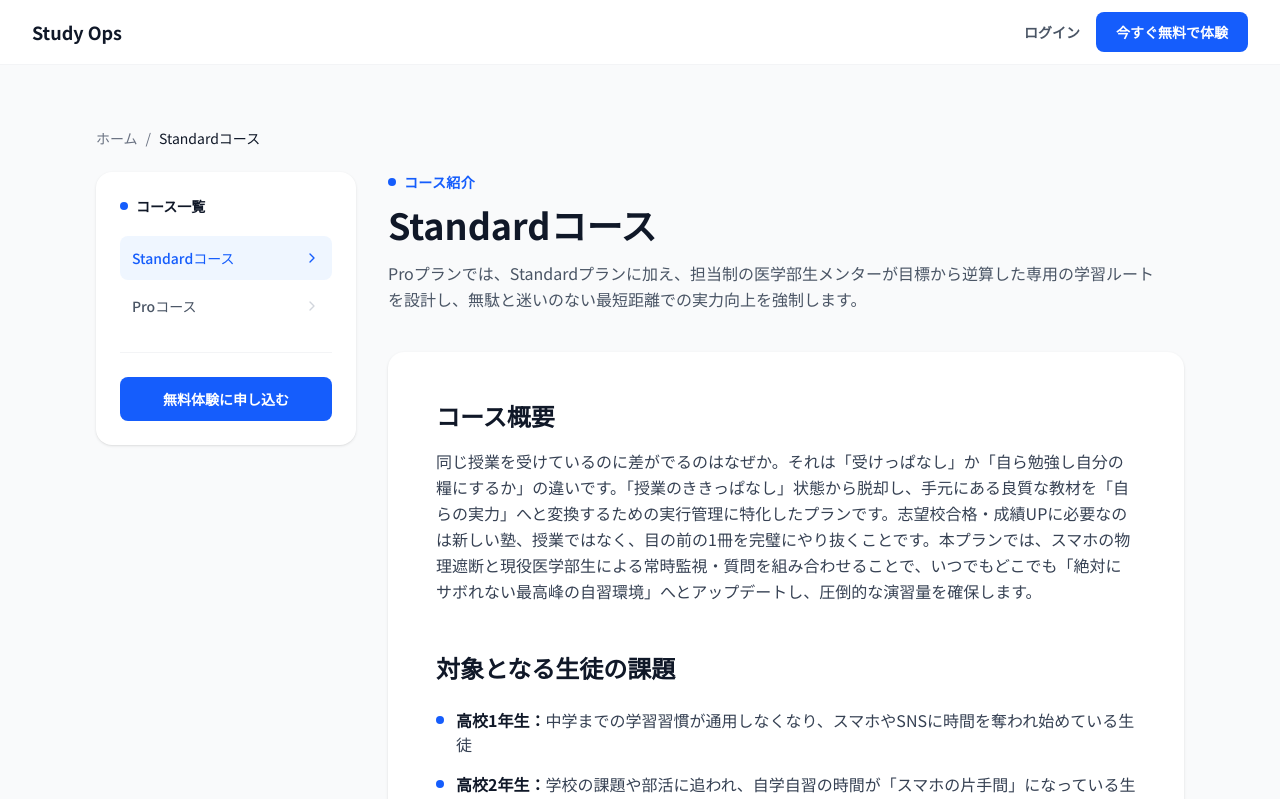
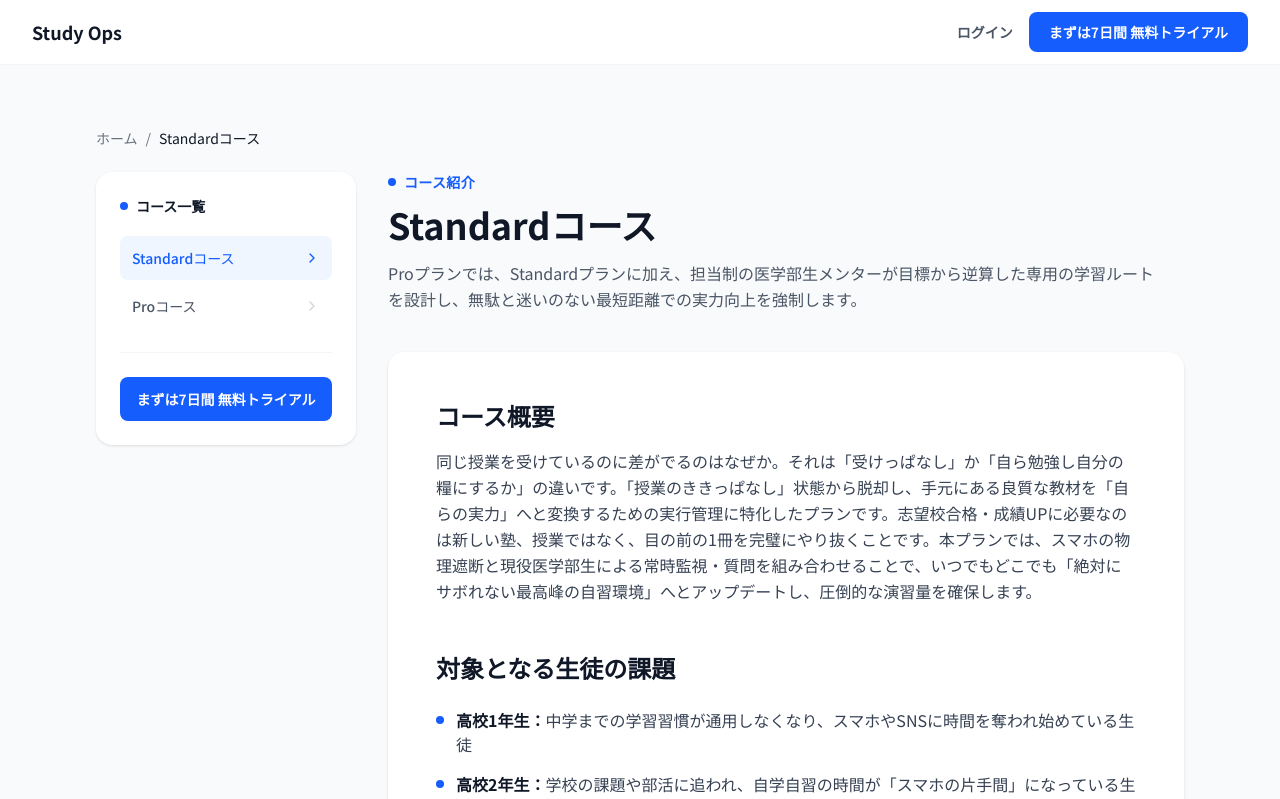
Before and after one commit to ItsukiEbian/online-study-lp, a Next.js app: page /courses/standard in a window 1280 px wide. Shown: the top 799 px of the page. Built offline with nearby package versions, Linux system fonts and the light colour scheme.

Commit message:
比較表に休憩マネジメントを追加

```diff
--- a/app/courses/english/page.tsx
+++ b/app/courses/english/page.tsx
@@ -34,7 +34,7 @@ export default function EnglishCoursePage() {
               href="/apply"
               className="rounded-lg bg-blue-600 px-5 py-2.5 text-sm font-semibold text-white transition-colors hover:bg-blue-700"
             >
-              今すぐ無料で体験
+              まずは7日間 無料トライアル
             </Link>
           </div>
         </div>
--- a/app/courses/pro/page.tsx
+++ b/app/courses/pro/page.tsx
@@ -48,7 +48,7 @@ export default function ProCoursePage() {
               href="/apply"
               className="rounded-lg bg-blue-600 px-5 py-2.5 text-sm font-semibold text-white transition-colors hover:bg-blue-700"
             >
-              今すぐ無料で体験
+              まずは7日間 無料トライアル
             </Link>
           </div>
         </div>
--- a/app/courses/school/page.tsx
+++ b/app/courses/school/page.tsx
@@ -34,7 +34,7 @@ export default function SchoolCoursePage() {
               href="/apply"
               className="rounded-lg bg-blue-600 px-5 py-2.5 text-sm font-semibold text-white transition-colors hover:bg-blue-700"
             >
-              今すぐ無料で体験
+              まずは7日間 無料トライアル
             </Link>
           </div>
         </div>
--- a/app/courses/standard/page.tsx
+++ b/app/courses/standard/page.tsx
@@ -48,7 +48,7 @@ export default function StandardCoursePage() {
               href="/apply"
               className="rounded-lg bg-blue-600 px-5 py-2.5 text-sm font-semibold text-white transition-colors hover:bg-blue-700"
             >
-              今すぐ無料で体験
+              まずは7日間 無料トライアル
             </Link>
           </div>
         </div>
--- a/app/courses/university/page.tsx
+++ b/app/courses/university/page.tsx
@@ -34,7 +34,7 @@ export default function UniversityCoursePage() {
               href="/apply"
               className="rounded-lg bg-blue-600 px-5 py-2.5 text-sm font-semibold text-white transition-colors hover:bg-blue-700"
             >
-              今すぐ無料で体験
+              まずは7日間 無料トライアル
             </Link>
           </div>
         </div>
--- a/app/news/spring-campaign/page.tsx
+++ b/app/news/spring-campaign/page.tsx
@@ -32,7 +32,7 @@ export default function SpringCampaignPage() {
               href="/apply"
               className="rounded-lg bg-blue-600 px-5 py-2.5 text-sm font-semibold text-white transition-colors hover:bg-blue-700"
             >
-              今すぐ無料で体験
+              まずは7日間 無料トライアル
             </Link>
           </div>
         </div>
--- a/app/not-found.tsx
+++ b/app/not-found.tsx
@@ -26,7 +26,7 @@ export default function NotFound() {
               href="/apply"
               className="rounded-lg bg-blue-600 px-5 py-2.5 text-sm font-semibold text-white transition-colors hover:bg-blue-700"
             >
-              今すぐ無料で体験
+              まずは7日間 無料トライアル
             </Link>
           </div>
         </div>
--- a/app/page.tsx
+++ b/app/page.tsx
@@ -492,7 +492,7 @@ export default function Home() {
               href="/apply"
               className="rounded-lg bg-blue-600 px-5 py-2.5 text-sm font-semibold text-white transition-colors hover:bg-blue-700"
             >
-              今すぐ無料で体験
+              まずは7日間 無料トライアル
             </Link>
           </div>
 
@@ -611,7 +611,7 @@ export default function Home() {
                   onClick={() => setMenuOpen(false)}
                   className="rounded-lg bg-blue-600 px-6 py-3.5 text-center text-sm font-semibold text-white transition-colors hover:bg-blue-700"
                 >
-                  無料体験に申し込む
+                  まずは7日間 無料トライアル
                 </Link>
                 <a
                   href="https://app.studyops.jp/dashboard"
@@ -679,7 +679,7 @@ export default function Home() {
               whileTap={{ scale: 0.97 }}
             >
               <span className="block text-2xl font-bold md:text-3xl">
-                無料体験に申し込む
+                まずは7日間 無料トライアル
               </span>
             </motion.a>
           </motion.div>
@@ -696,7 +696,7 @@ export default function Home() {
             className="block w-full rounded-xl bg-gradient-to-r from-blue-600 to-blue-500 px-4 py-3.5 text-center text-white shadow-md shadow-blue-600/25"
           >
             <span className="block text-lg font-bold leading-tight">
-              無料体験に申し込む
+              まずは7日間 無料トライアル
             </span>
           </a>
         </div>
@@ -1060,7 +1060,7 @@ export default function Home() {
                   whileHover={{ scale: 1.02 }}
                   whileTap={{ scale: 0.98 }}
                 >
-                  無料体験に申し込む
+                  まずは7日間 無料トライアル
                 </motion.a>
               </div>
 
--- a/components/BottomCTA.tsx
+++ b/components/BottomCTA.tsx
@@ -37,7 +37,7 @@ export default function BottomCTA() {
               href="/apply"
               className="mt-6 inline-flex items-center rounded-lg bg-blue-600 px-8 py-3.5 text-sm font-semibold text-white shadow-sm transition-colors hover:bg-blue-700"
             >
-              無料体験に申し込む
+              まずは7日間 無料トライアル
             </Link>
           </div>
 
--- a/components/CourseSidebar.tsx
+++ b/components/CourseSidebar.tsx
@@ -51,7 +51,7 @@ export default function CourseSidebar() {
             href="/apply"
             className="block w-full rounded-lg bg-blue-600 px-4 py-3 text-center text-sm font-semibold text-white transition-colors hover:bg-blue-700"
           >
-            無料体験に申し込む
+            まずは7日間 無料トライアル
           </Link>
         </div>
       </div>
```
